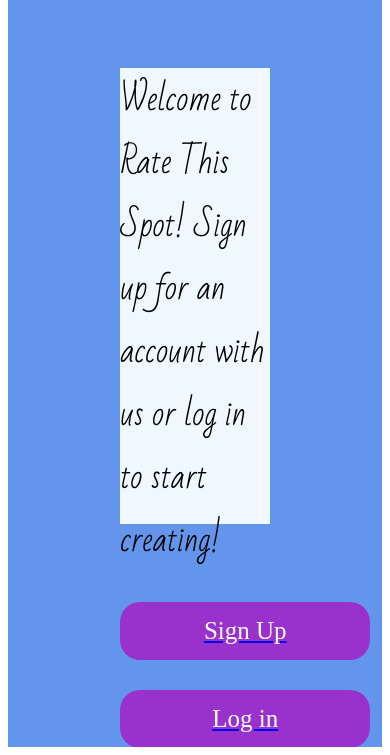
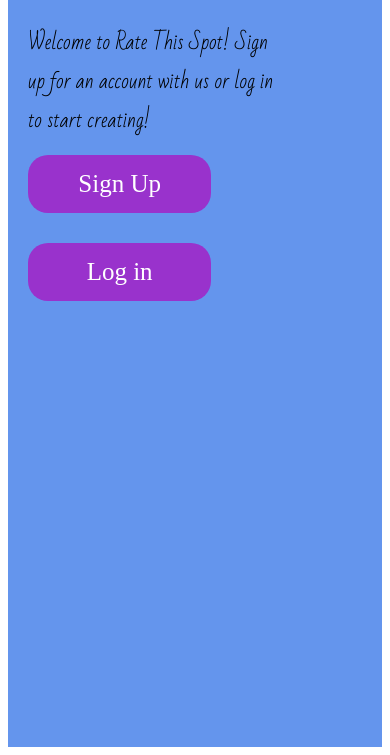
Before and after one commit to SpeedyPizza5006/Improved-Unit-17.github.io, a plain HTML site: page index.html in a window 390 px wide. Shown: the part 89-844 px from the top of the page. Drawn offline with Linux system fonts and the light colour scheme; a web font is replaced by a local one.

Commit message:
Update index.css

```diff
--- a/index.css
+++ b/index.css
@@ -46,7 +46,7 @@ button{
   font-size: 25px;
 }
 
-@media screen and (max-width:828x) {
+@media screen and (max-width:830px) {
   #topPicture{
     width:100%;
     height:30%;
@@ -57,8 +57,7 @@ button{
     display: block;
     margin-top: 10px;
     width:70%;
-    margin-right: auto;
-    margin-left:auto;
+    float:left;
     height:30%;
     font-family: "Bad Script";
     background-color:cornflowerblue;
@@ -71,8 +70,7 @@ button{
     border:none;
     margin-top: 15px;
     margin-bottom: 15px;
-    margin-left: auto;
-    margin-right: auto;
+    float:left;
     width:70%;
     border-radius: 20px;
     color: white;
```
